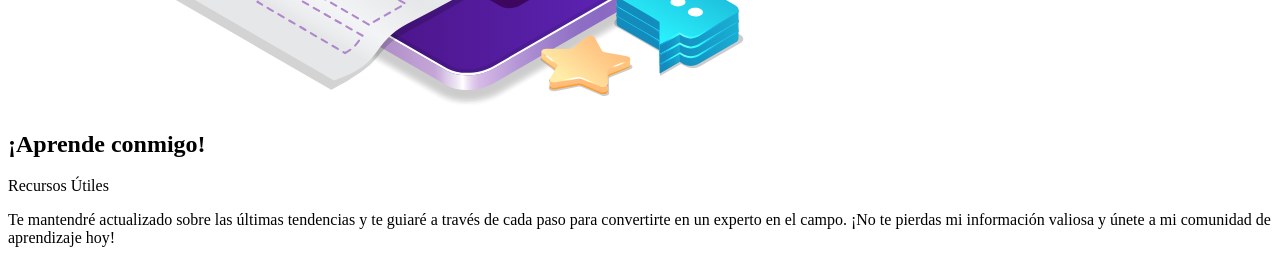
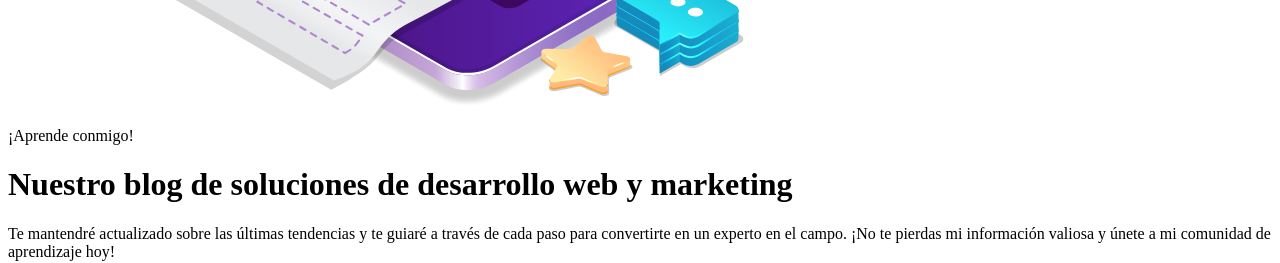
Before and after one commit to engeldlgado/engeldelgado-com, a Next.js app: page /blog in a window 1280 px wide. Shown: the part 6780-7043 px from the top of the page. Built offline with nearby package versions, Linux system fonts and the light colour scheme; grey boxes are pictures that could not be loaded.

Commit message:
FIX: Canonical URL for Blog and H1

```diff
--- a/pages/blog.js
+++ b/pages/blog.js
@@ -10,7 +10,7 @@ export default function Blog ({ posts }) {
       '@context': 'http://schema.org',
       '@type': 'WebSite',
       name: 'Blog de soluciones de desarrollo web y marketing | EngelDelgado',
-      url: 'https://engeldelgado.com',
+      url: 'https://engeldelgado.com/blog',
       description: 'Aprende a mejorar tu presencia en línea con nuestros artículos de desarrollo web y marketing. Explora nuestras soluciones innovadoras y conviértete en un experto en el tema.',
       image: 'https://engeldelgado.com/imagenes/logo.jpg'
     }
@@ -20,7 +20,7 @@ export default function Blog ({ posts }) {
       title='Blog de soluciones innovadoras de desarrollo web y marketing'
       description='Aprende a mejorar tu presencia en línea con nuestros artículos de desarrollo web y marketing. Explora nuestras soluciones innovadoras y conviértete en un experto en el tema.'
       ogType='website'
-      ogUrl='https://engeldelgado.com'
+      ogUrl='https://engeldelgado.com/blog'
       ogImage='https://engeldelgado.com/imagenes/Imagine-og.jpg'
       ogDescription='Aquí encontrarás contenido actualizado sobre soluciones de desarrollo web y marketing. Explora nuestros artículos y aprende cómo mejorar tu presencia en línea.'
       schemaObject={structureData}
@@ -29,10 +29,10 @@ export default function Blog ({ posts }) {
       <div className='relative py-16 bg-gray-50 dark:bg-base-100 sm:py-24 lg:py-24'>
         <div className='relative'>
           <div className='max-w-md px-4 mx-auto text-center sm:max-w-3xl sm:px-6 lg:px-8 lg:max-w-7xl'>
-            <h2 className='text-base font-semibold tracking-wider uppercase dark:text-primary text-secondary'>¡Aprende conmigo!</h2>
-            <p className='mt-2 text-3xl font-extrabold tracking-tight text-gray-900 dark:text-white sm:text-4xl'>
-              Recursos Útiles
-            </p>
+            <p className='text-base font-semibold tracking-wider uppercase dark:text-primary text-secondary'>¡Aprende conmigo!</p>
+            <h1 className='max-w-2xl mx-auto mt-2 text-3xl font-extrabold tracking-tight text-gray-900 dark:text-white sm:text-4xl'>
+              Nuestro blog de soluciones de desarrollo web y marketing
+            </h1>
             <p className='mx-auto mt-5 text-xl text-gray-500 dark:text-gray-50 max-w-prose'>
               Te mantendré actualizado sobre las últimas tendencias y te guiaré a través de cada paso para convertirte en un experto en el campo. ¡No te pierdas mi información valiosa y únete a mi comunidad de aprendizaje hoy!
             </p>
```
